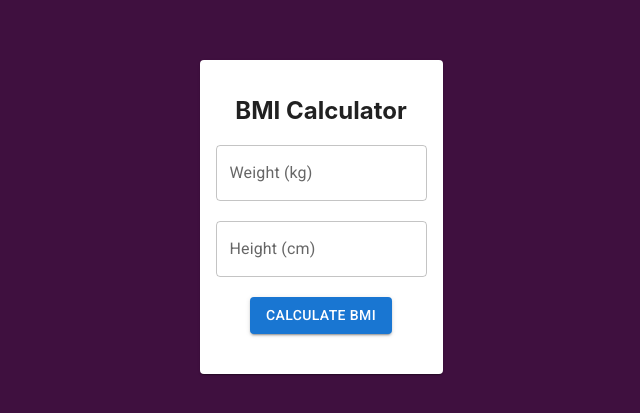
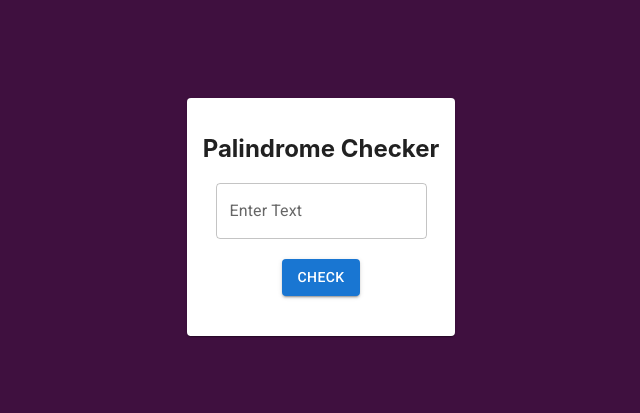
Before and after one commit to inxcode1/youtube-shorts, a React (Create React App) app: page / in a window 1280 px wide. Shown: the part 183-596 px from the top of the page, without its empty margins (319-959 px from the left). Built offline with nearby package versions, Linux system fonts and the light colour scheme.

Commit message:
add palindrome checker

```diff
--- a/src/App.js
+++ b/src/App.js
@@ -1,11 +1,11 @@
 import "./App.css";
-import { BMICalculator } from "./component/BMICalculator/BMICalculator";
+import { PalindromeChecker } from "./component/PalindromeChecker/PalindromeChecker";
 
 function App() {
   return (
     <div className="App">
       <div className="App-dark">
-       <BMICalculator />
+       <PalindromeChecker />
       </div>
     </div>
   );
--- /dev/null
+++ b/src/component/PalindromeChecker/PalindromeChecker.jsx
@@ -0,0 +1,40 @@
+import React, { useState } from "react";
+import { Button, Card, CardContent, TextField } from "@mui/material";
+
+export const PalindromeChecker = () => {
+  const [text, setText] = useState("");
+  const [message, setMessage] = useState("");
+
+  const isPalindrome = () => {
+    if (text === text.split("").reverse().join("")) {
+      setMessage(text + " is palindrome");
+    } else {
+      setMessage(text + " is not palindrome");
+    }
+  };
+  return (
+    <React.Fragment>
+      <Card>
+        <CardContent>
+          <h2>Palindrome Checker</h2>
+          <TextField
+            label="Enter Text"
+            onChange={(e) => {
+              setText(e.target.value);
+            }}
+          />
+          <div style={{ marginTop: "20px" }}>
+            <Button
+              variant="contained"
+              onClick={isPalindrome}
+            >
+              Check
+            </Button>
+          </div>
+
+          <p>{message}</p>
+        </CardContent>
+      </Card>
+    </React.Fragment>
+  );
+};
```
